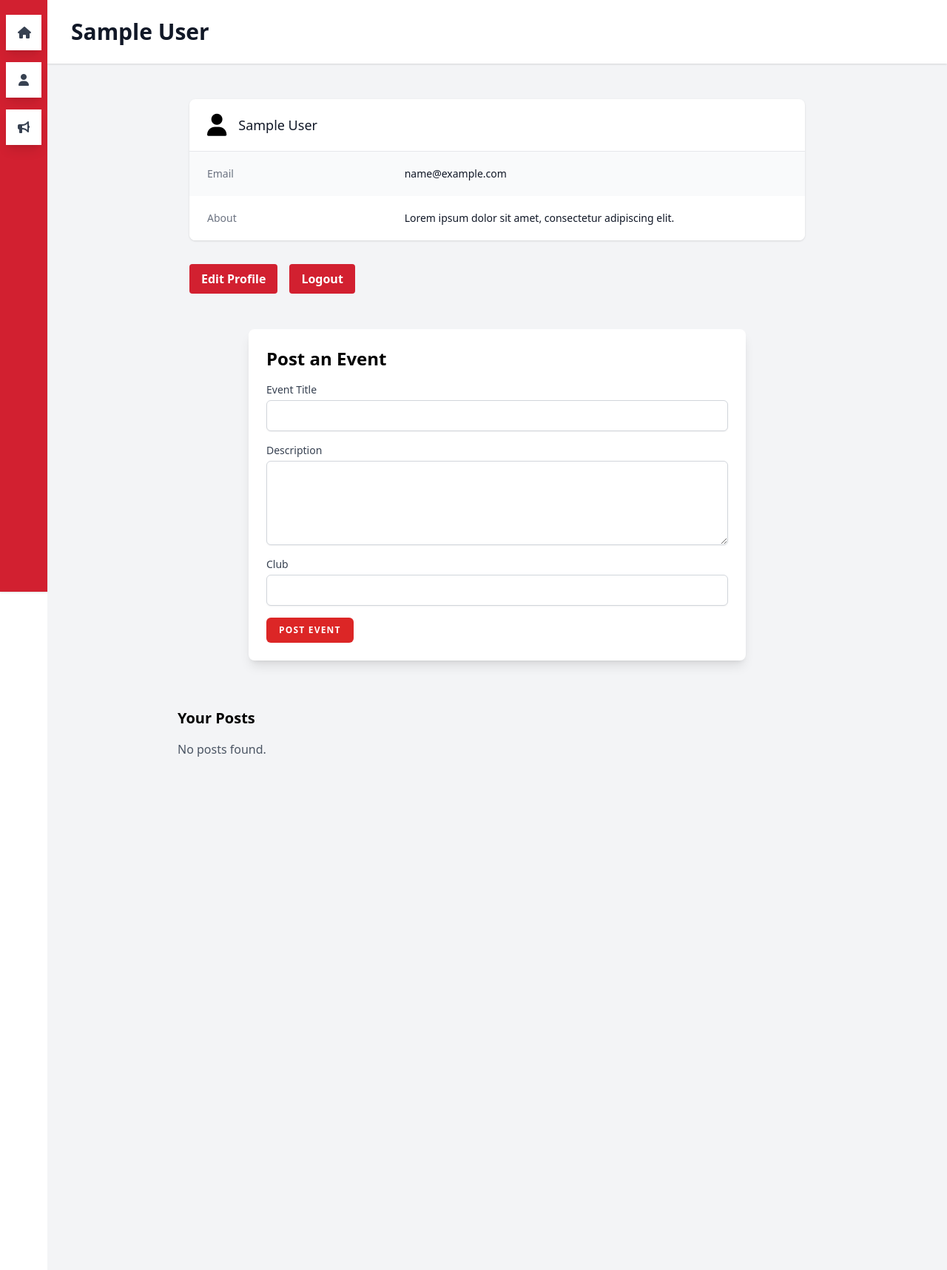
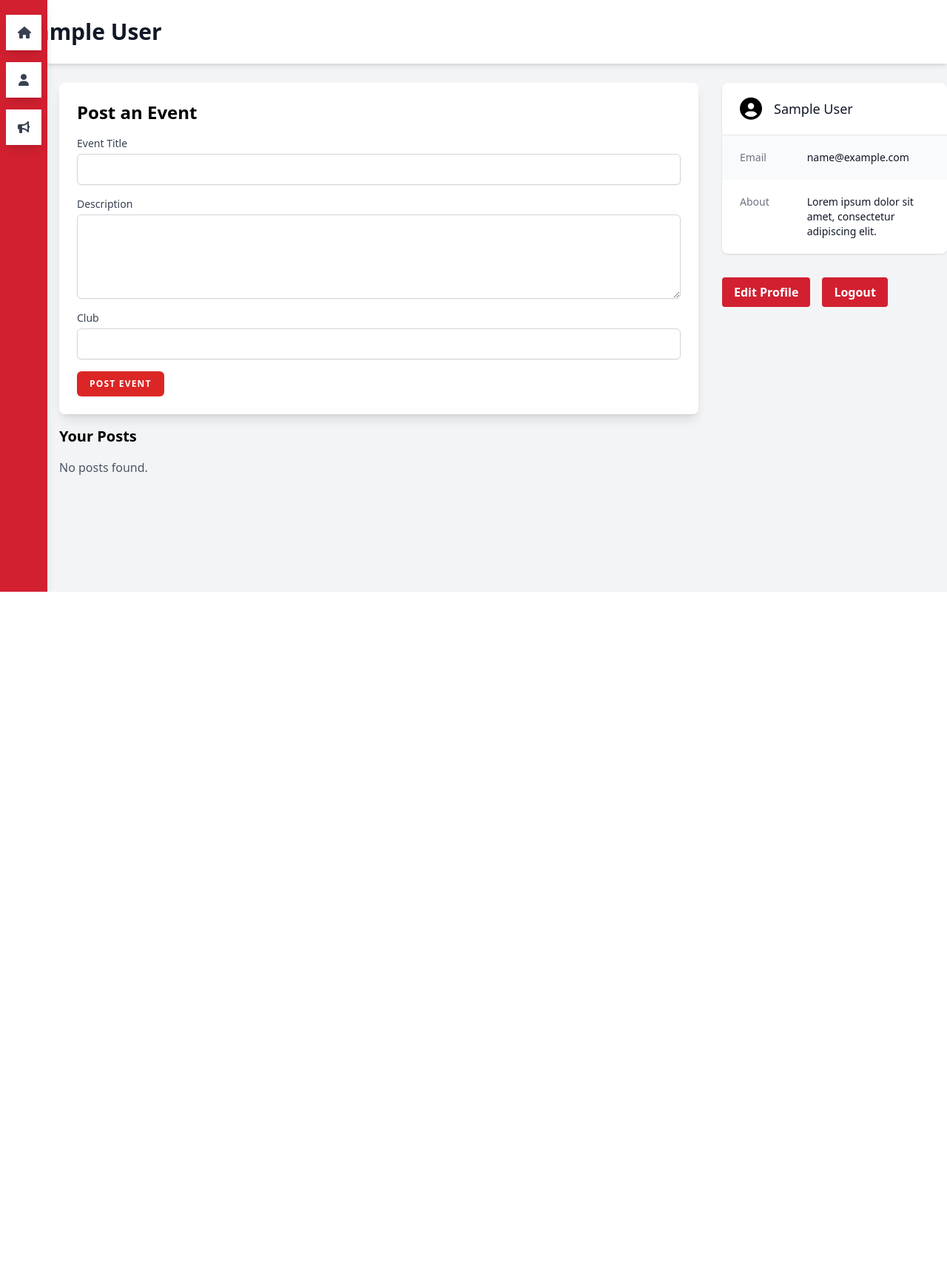
Before and after one commit to comp380-F/CSUConnect, a Flask app: page /profile in a window 1280 px wide. Shown: the whole page at 74% size. After the commit the page ends 800 px from the top, so only its background shows below. Run offline with Flask 3, Linux system fonts and the light colour scheme; the visitor is signed in with stand-in values (Sample User, id 1); data that the repository does not hold is empty; some libraries are stand-ins or nearby versions.

Commit message:
OC-10 Created grid for profile page

```diff
--- a/app/static/dist/css/output.css
+++ b/app/static/dist/css/output.css
@@ -544,6 +544,40 @@ video {
   --tw-backdrop-sepia:  ;
 }
 
+.container {
+  width: 100%;
+}
+
+@media (min-width: 640px) {
+  .container {
+    max-width: 640px;
+  }
+}
+
+@media (min-width: 768px) {
+  .container {
+    max-width: 768px;
+  }
+}
+
+@media (min-width: 1024px) {
+  .container {
+    max-width: 1024px;
+  }
+}
+
+@media (min-width: 1280px) {
+  .container {
+    max-width: 1280px;
+  }
+}
+
+@media (min-width: 1536px) {
+  .container {
+    max-width: 1536px;
+  }
+}
+
 .btn-primary {
   border-width: 2px;
   --tw-border-opacity: 1;
@@ -634,6 +668,70 @@ video {
   top: 100%;
 }
 
+.right-0 {
+  right: 0px;
+}
+
+.z-50 {
+  z-index: 50;
+}
+
+.z-30 {
+  z-index: 30;
+}
+
+.z-40 {
+  z-index: 40;
+}
+
+.col-span-1 {
+  grid-column: span 1 / span 1;
+}
+
+.col-span-2 {
+  grid-column: span 2 / span 2;
+}
+
+.col-span-3 {
+  grid-column: span 3 / span 3;
+}
+
+.col-span-4 {
+  grid-column: span 4 / span 4;
+}
+
+.col-start-1 {
+  grid-column-start: 1;
+}
+
+.col-start-2 {
+  grid-column-start: 2;
+}
+
+.col-start-3 {
+  grid-column-start: 3;
+}
+
+.col-start-4 {
+  grid-column-start: 4;
+}
+
+.col-start-5 {
+  grid-column-start: 5;
+}
+
+.col-end-1 {
+  grid-column-end: 1;
+}
+
+.row-span-1 {
+  grid-row: span 1 / span 1;
+}
+
+.row-span-2 {
+  grid-row: span 2 / span 2;
+}
+
 .m-0 {
   margin: 0px;
 }
@@ -773,8 +927,36 @@ video {
   cursor: pointer;
 }
 
+.auto-cols-max {
+  grid-auto-columns: max-content;
+}
+
+.grid-flow-col {
+  grid-auto-flow: column;
+}
+
+.grid-cols-2 {
+  grid-template-columns: repeat(2, minmax(0, 1fr));
+}
+
+.grid-cols-5 {
+  grid-template-columns: repeat(5, minmax(0, 1fr));
+}
+
+.grid-cols-1 {
+  grid-template-columns: repeat(1, minmax(0, 1fr));
+}
+
 .flex-col {
   flex-direction: column;
+}
+
+.flex-wrap {
+  flex-wrap: wrap;
+}
+
+.place-content-center {
+  place-content: center;
 }
 
 .items-center {
@@ -967,6 +1177,30 @@ video {
 
 .pl-16 {
   padding-left: 4rem;
+}
+
+.pb-8 {
+  padding-bottom: 2rem;
+}
+
+.pl-20 {
+  padding-left: 5rem;
+}
+
+.pl-24 {
+  padding-left: 6rem;
+}
+
+.pb-12 {
+  padding-bottom: 3rem;
+}
+
+.pt-20 {
+  padding-top: 5rem;
+}
+
+.pt-4 {
+  padding-top: 1rem;
 }
 
 .text-center {
@@ -1255,14 +1509,54 @@ video {
 }
 
 @media (min-width: 768px) {
+  .md\:grid-cols-1 {
+    grid-template-columns: repeat(1, minmax(0, 1fr));
+  }
+
+  .md\:grid-cols-2 {
+    grid-template-columns: repeat(2, minmax(0, 1fr));
+  }
+
+  .md\:grid-cols-3 {
+    grid-template-columns: repeat(3, minmax(0, 1fr));
+  }
+
+  .md\:grid-cols-4 {
+    grid-template-columns: repeat(4, minmax(0, 1fr));
+  }
+
+  .md\:grid-cols-6 {
+    grid-template-columns: repeat(6, minmax(0, 1fr));
+  }
+
   .md\:flex-row {
     flex-direction: row;
+  }
+
+  .md\:flex-nowrap {
+    flex-wrap: nowrap;
   }
 }
 
 @media (min-width: 1024px) {
+  .lg\:w-1\/4 {
+    width: 25%;
+  }
+
+  .lg\:w-3\/4 {
+    width: 75%;
+  }
+
   .lg\:px-8 {
     padding-left: 2rem;
     padding-right: 2rem;
   }
+
+  .lg\:pl-4 {
+    padding-left: 1rem;
+  }
+
+  .lg\:pr-4 {
+    padding-right: 1rem;
+  }
 }
--- a/app/templates/profile.html
+++ b/app/templates/profile.html
@@ -1,61 +1,79 @@
+<!-- PROFILE PAGE -->
+
 {% extends 'base.html' %}
 
+<!-- Metadata -->
 {% block head %}
-<link
-  rel="stylesheet"
-  href="{{url_for('static', filename='css/profile.css')}}"
-/>
 <title>User Profile</title>
 {% endblock %}
 
-<!-- Profile Page -->
+{% block body %}
 
-<div class="flex min-h-screen">
-  {% block body %}
+<div class="flex bg-gray-100 min-h-screen pt-20"> <!-- Adjusted for fixed header -->
+
   <!-- Sidebar -->
-  <div class="fixed
-              top-0
-              left-0
-              h-screen
-              w-16
-              m-0
-              py-3
-              flex
-              flex-col
-              bg-csun-red
-              text-white
-              text-center
-              shadow"
-              >
+  <div class="fixed top-0 left-0 h-screen w-16 m-0 py-3 flex flex-col bg-csun-red text-white text-center shadow-lg z-40"> <!-- Sidebar -->
+
     <!-- Sidebar Icons -->
     <a href="/">
-      <i class="custom-sidebar-icon
-              fa-solid
-              fa-home"></i>
+      <i class="fas fa-home custom-sidebar-icon"></i>
     </a>
-    <i class="custom-sidebar-icon
-              fa-solid
-              fa-user"></i>
-    <i class="custom-sidebar-icon
-              fa-solid
-              fa-bullhorn"></i>
-  </div>
+    <i class="fas fa-user custom-sidebar-icon"></i>
+    <i class="fas fa-bullhorn custom-sidebar-icon"></i>
+  </div> <!-- End Sidebar -->
 
-  <!-- Main Profile Page Content -->
-  <div class="mx-auto pl-16">
-    <div class=" bg-gray-100">
-      <div class="bg-white shadow">
+  <!-- User Name Header -->
+  <div class="fixed top-0 left-0 right-0 bg-white shadow-md z-30">
     <div class="max-w-7xl mx-auto py-6 px-4 sm:px-6 lg:px-8">
         <h1 class="text-3xl font-bold leading-tight text-gray-900">
           {{user.full_name()}}
         </h1>
     </div>
   </div>
-    <!-- Profile info -->
-    <div class="max-w-4xl mx-auto py-6 sm:px-6 lg:px-8 mt-6">
+
+  <!-- Main Profile Page Content -->
+  <div class="container mx-auto flex flex-wrap pt-4 pb-12">
+
+    <!-- Make a New Post & User Posts -->
+    <div class="lg:w-3/4 w-full lg:pr-4 pl-20 pt-4">
+      <!-- Make a New Post -->
+      <div class="bg-white p-6 rounded-lg shadow-lg mb-4">
+        <h2 class="text-2xl font-semibold mb-4">Post an Event</h2>
+        <form action="/new-post" method="POST">
+          <div class="mb-4">
+            <label for="title" class="block text-sm font-medium text-gray-700">Event Title</label>
+            <input type="text" name="title" id="title" class="mt-1 block w-full p-2 border border-gray-300 rounded-md shadow-sm" required>
+          </div>
+          <div class="mb-4">
+            <label for="description" class="block text-sm font-medium text-gray-700">Description</label>
+            <textarea name="description" id="description" rows="4" class="mt-1 block w-full p-2 border border-gray-300 rounded-md shadow-sm" required></textarea>
+          </div>
+          <div class="mb-4">
+            <label for="club" class="block text-sm font-medium text-gray-700">Club</label>
+            <input type="text" name="club" id="club" class="mt-1 block w-full p-2 border border-gray-300 rounded-md shadow-sm" required>
+          </div>
+          <div class="flex justify-between items-center">
+            <button type="submit" class="inline-flex items-center px-4 py-2 bg-red-600 border border-transparent rounded-md font-semibold text-xs text-white uppercase tracking-widest hover:bg-red-700 active:bg-red-900 focus:outline-none focus:border-red-900 focus:ring ring-red-300 disabled:opacity-25 transition ease-in-out duration-150">Post Event</button>
+          </div>
+        </form>
+      </div> <!-- End Make a New Post -->
+
+      <!-- User Posts -->
+      <div>
+        <h3 class="text-xl font-semibold mb-4">Your Posts</h3>
+            {% for post in current_user.posts %}
+              {% include 'post.html' with context %}
+            {% else %}
+            <p class="text-gray-600">No posts found.</p>
+            {% endfor %}
+      </div>  <!-- End User Posts -->
+    </div>
+
+    <!-- Profile Info -->
+    <div class="lg:w-1/4 w-full lg:pl-4 pl-20 pt-4">
       <div class="bg-white shadow overflow-hidden sm:rounded-lg">
         <div class="px-4 py-5 sm:px-6 flex items-center">
-              <i class="text-3xl rounded-full fa-solid fa-user"></i>
+          <i class="fas fa-user-circle text-3xl rounded-full"></i>
           <h3 class="text-lg leading-6 font-medium text-gray-900 ml-4">
             {{ user.full_name() }}
           </h3>
@@ -79,60 +97,20 @@
                 Lorem ipsum dolor sit amet, consectetur adipiscing elit.
               </dd>
             </div>
-
           </dl>
         </div>
       </div>
 
-      <!-- Profile buttons -->
       <div class="mt-8 flex space-x-4">
         <a href="#" class="bg-csun-red hover:bg-red-700 text-white font-bold py-2 px-4 rounded">
             Edit Profile
         </a>
-
         <a href="{{ url_for('auth.logout') }}" class="bg-csun-red hover:bg-red-700 text-white font-bold py-2 px-4 rounded">
           Logout
         </a>
+      </div>
+    </div> <!-- End Profile Info -->
 
-      </div>
-    </div>
-
-    <!-- Make a New Post -->
-    <div class="max-w-2xl mx-auto py-6">
-      <div class="bg-white p-6 mx-auto rounded-lg shadow-lg">
-        <h2 class="text-2xl font-semibold mb-4">Post an Event</h2>
-        <form action="/new-post" method="POST">
-          <div class="mb-4">
-            <label for="title" class="block text-sm font-medium text-gray-700">Event Title</label>
-            <input type="text" name="title" id="title" class="mt-1 block w-full p-2 border border-gray-300 rounded-md shadow-sm" required>
-          </div>
-          <div class="mb-4">
-            <label for="description" class="block text-sm font-medium text-gray-700">Description</label>
-            <textarea name="description" id="description" rows="4" class="mt-1 block w-full p-2 border border-gray-300 rounded-md shadow-sm" required></textarea>
-          </div>
-          <div class="mb-4">
-            <label for="club" class="block text-sm font-medium text-gray-700">Club</label>
-            <input type="text" name="club" id="club" class="mt-1 block w-full p-2 border border-gray-300 rounded-md shadow-sm" required>
-          </div>
-          <div class="flex justify-between items-center">
-            <button type="submit" class="inline-flex items-center px-4 py-2 bg-red-600 border border-transparent rounded-md font-semibold text-xs text-white uppercase tracking-widest hover:bg-red-700 active:bg-red-900 focus:outline-none focus:border-red-900 focus:ring ring-red-300 disabled:opacity-25 transition ease-in-out duration-150">Post Event</button>
-          </div>
-        </form>
-      </div>
-    </div>
-
-
-    <!-- User Posts -->
-    <div class="min-h-screen bg-gray-100 py-10">
-      <div class="max-w-4xl mx-auto px-4">
-        <h3 class="text-xl font-semibold mb-4">Your Posts</h3>
-        {% for post in current_user.posts %}
-          {% include 'post.html' with context %}
-        {% else %}
-        <p class="text-gray-600">No posts found.</p>
-        {% endfor %}
-      </div>
-    </div>
-  </div>
+  </div> <!-- End Main Content Container -->
+</div> <!-- End Page Container -->
 {% endblock %}
-</div>
```
Also changed, not shown: other parts of app/static/dist/css/output.css (+104 -0 lines), instance/app.db, 1 other file. Lines whose indentation alone changed are shown as unchanged.
